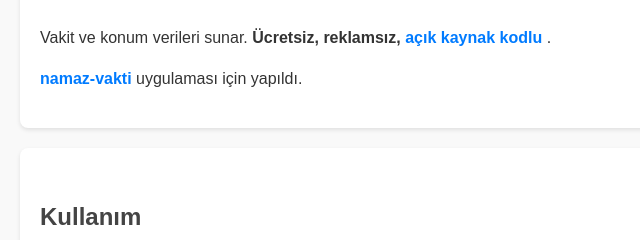
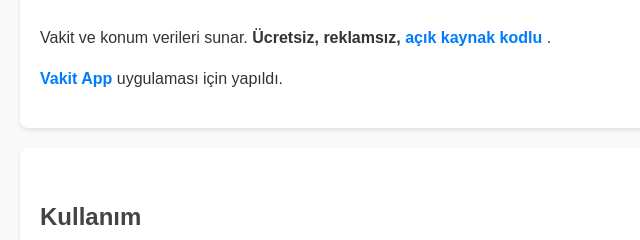
Before and after one commit to canbax/namaz-vakti-api, a website: page public/index.html in a window 1280 px wide. Shown: the part 149-389 px from the top of the page, 0-640 px from the left. Drawn offline with Linux system fonts and the light colour scheme.

Commit message:
fix link

```diff
--- a/public/index.html
+++ b/public/index.html
@@ -126,7 +126,7 @@
       </strong>.
     </p>
     <p>
-      <a target="_blank" href="https://github.com/canbax/namaz-vakti"><strong>namaz-vakti</strong></a> uygulaması için yapıldı.
+      <a target="_blank" href="https://vakitapp.com/"><strong>Vakit App</strong></a> uygulaması için yapıldı.
     </p>
   </div>
 
```
